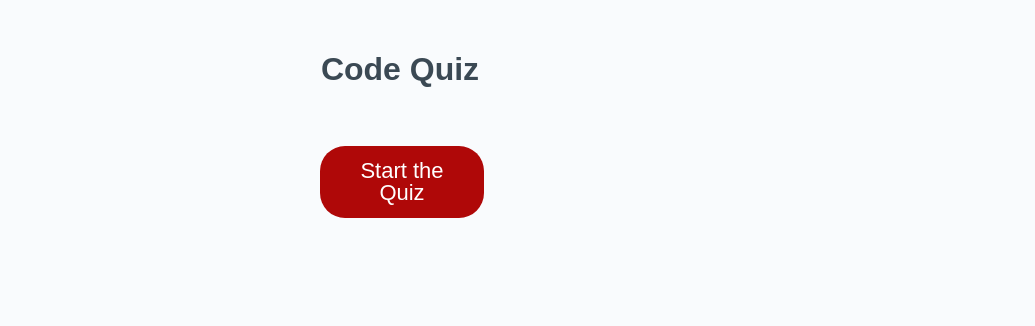
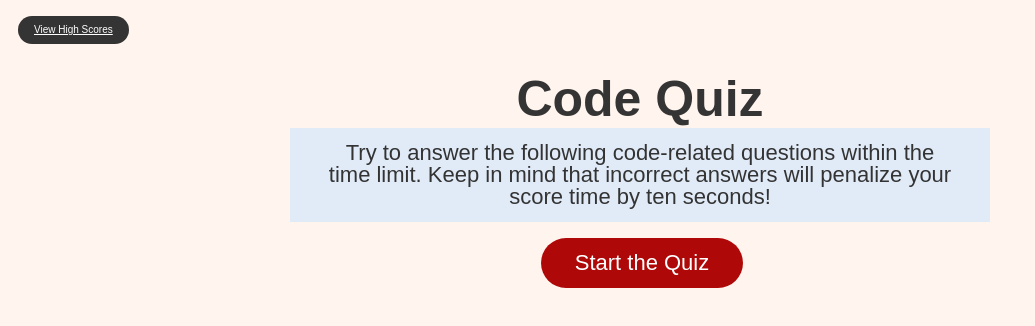
Before and after one commit to aliciagorton/04-Web-APIs-Code-Quiz, a plain HTML site: page index.html in a window 1280 px wide. Shown: the whole page, without its empty margins (0-1035 px from the left). Drawn offline with Linux system fonts and the light colour scheme.

Commit message:
updated style and refactor score

```diff
--- a/index.html
+++ b/index.html
@@ -4,46 +4,68 @@
   <head>
     <meta charset="UTF-8">
     <meta name="viewport" content="width=device-width, initial-scale=1.0">
+    <meta http-equiv="X-UA-Compatible" content="ie=edge">
     <title>Code Quiz</title>
 
     <style>
 
-      html,
-      body,
-      .wrapper {
-        font-family: sans-serif;
-        display:inline-block;
+      body {
+      font-family: sans-serif;
+      background-color: seashell;
+      }
+
+      h1 {
+        font-size: 50px;
+        color:  rgb(53, 52, 52);
+        margin: auto;
+        text-align: center;
+      }
+      #timer {
+        position: absolute;
+        top: 10px;
+        right:10px;
+      }
+
+      .containter {
+        margin: auto;
+        width: 100%;
         height: 100%;
-        margin: 0;
-        padding: 0;
+        text-align: center;
+      }
+      .card-body {
+        margin: auto;
+        width: 100%;
+        height: 100%;
+        text-align: center;
       }
 
 
-      body {
-        font-family: sans-serif;
-        background-color: #f9fbfd;
-      }
-      .wrapper {
-          padding-top: 30px;
-        width: 800px;
-      }
-
-
-      header {
+      #instructions {
+        margin: auto;
+        width: 50%;
+        height: 50%;
         text-align: center;
-        padding: 20px;
-        padding-top: 0px;
-        color: hsl(206, 17%, 28%);
-        margin-left: auto;
-        margin-right: auto;
-        width: 200px;
       }
 
       #quiz-header {
         margin-right: auto;
         margin-left: auto;
-        width: 200px;
+        width: 240px;
 
+      }
+      #scoreBtn {
+        border: none;
+        background-color: rgb(53, 52, 52);
+        border-radius: 25px;
+        box-shadow: rgba(0, 0, 0, 0.1) 0px 1px 6px 0px rgba(0, 0, 0, 0.2) 0px 1px 1px 0px;
+        color: hsl(0, 0%, 100%);
+        display: inline-block;
+        font-size: 10px;
+        line-height: 12px;
+        margin: 8px 8px 8px 10px;
+        padding: 8px 16px;
+        text-align: center;
+        cursor: pointer;
       }
 
       #start-quiz {
@@ -63,11 +85,11 @@
 
 
       p {border: none;
-        border: 5px  lightsteelblue;
-        background-color: lightsteelblue;
+        border: 5px  rgb(225, 235, 248);
+        background-color: rgb(225, 235, 248);
           /* border-radius: 25px;
           box-shadow: rgba(0, 0, 0, 0.1) 0px 1px 6px 0px rgba(0, 0, 0, 0.2) 0px 1px 1px 0px; */
-        color: hsl(0, 0%, 100%);
+        color: #333;
         display: inline-block;
         font-size: 22px;
         line-height: 22px;
@@ -91,13 +113,20 @@
     </style>
   </head>
   <body>
-    <div class="wrapper">
-      <header id="timer">
-        <h1>Code Quiz</h1>
-      </header>
+    <div id="score">
+      <a href="scores.html" id = "scoreBtn">View High Scores</a>
+
+      <div id="timer"></div>
+    </div>
+    <br>
+    <div class = "container">
+      <h1>Code Quiz</h1>
+    </div>
       <div id="score"></div>
       <div class="card-body">
-        <div id="quiz-header">
+        <p id = "instructions">Try to answer the following code-related questions within the time limit. Keep in mind that incorrect answers will penalize your score time by ten seconds!
+        </p>
+       <div id="quiz-header">
           <button id="start-quiz">Start the Quiz</button>
         </div>
 
--- a/script.js
+++ b/script.js
@@ -9,6 +9,7 @@ var q2_answer = 1;
 var q3_answer = 2;
 var q4_answer = 0;
 var q5_answer = 2;
+
 
 function countDown(){
 
@@ -29,6 +30,7 @@ function countDown(){
 
 function startQuiz(){
   console.log('starting the quiz');
+
   // hide the start button
   document.querySelector("#start-quiz").style.display = "none";
 
@@ -181,8 +183,10 @@ function startQuiz(){
         document.querySelector("#q5-message").style.display = "block";
         // hide this question
         document.querySelector("#q5").style.display = "none";
+        // ask the user for their initials
+        var initials = prompt("What are your initials?");
         // store the current score
-        localStorage.setItem('js_quiz_current', JSON.stringify({"time": seconds_remaining, "score": quiz_score}));
+        localStorage.setItem('js_quiz_current', JSON.stringify({"time": seconds_remaining, "score": quiz_score, "initials": initials}));
         // load the scores.html page when the timer is out
         window.location.href = "scores.html"
       }
```
Also changed, not shown: scores.html (+32 -22 lines).
